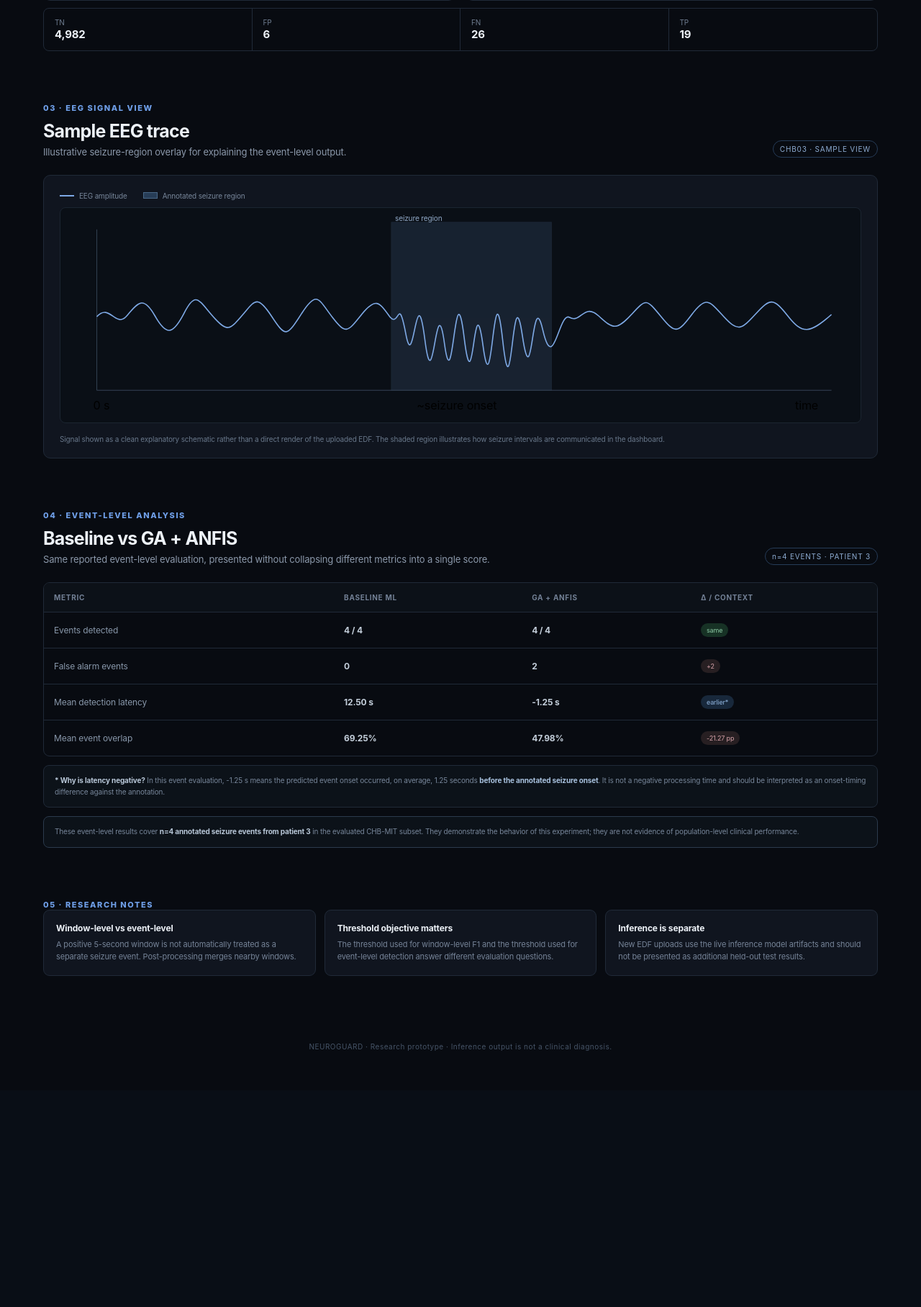
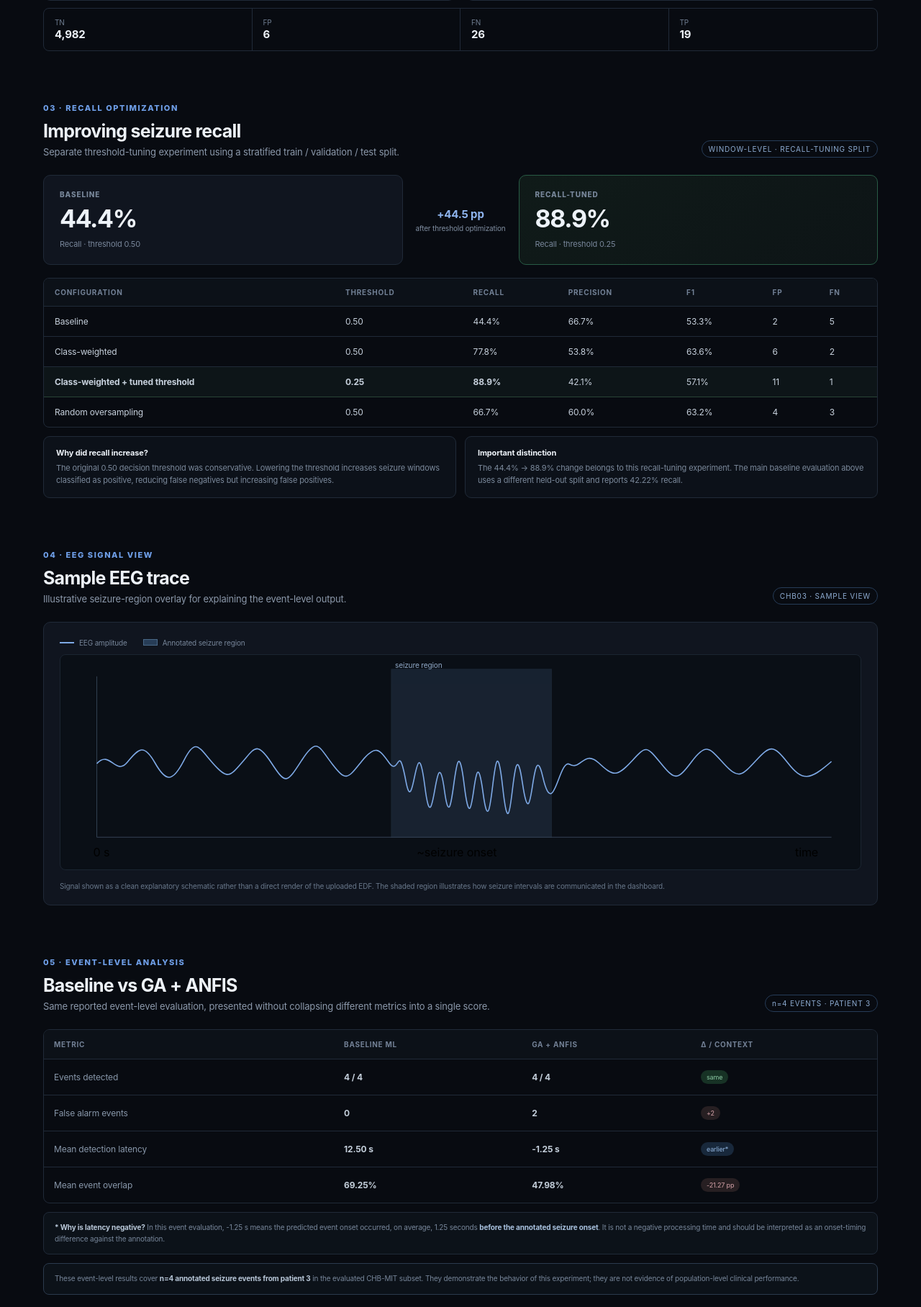
Before and after one commit to insufferable3/seizure-detection, a Flask app: page / in a window 1280 px wide. Shown: the part 2099-3915 px from the top of the page at 72% size. Before the commit the page ends 3559 px from the top, so only its background shows below. Run offline with Flask 3, Linux system fonts and the light colour scheme.

Commit message:
recall adD

```diff
--- a/static/style.css
+++ b/static/style.css
@@ -24,6 +24,10 @@
 .priority-metrics .primary-metric strong{font-size:32px}
 .priority-metrics .primary-metric em,.subhead{display:block;color:#68778a;font-size:10px;font-style:normal;margin-top:5px}
 .subdued-metric{opacity:.8}
+
+/* Recall optimization experiment */
+.recall-section{padding-top:64px}.recall-summary{display:grid;grid-template-columns:1fr auto 1fr;align-items:center;gap:18px;margin:4px 0 18px}.recall-stat{background:var(--surface);border:1px solid var(--border);border-radius:10px;padding:20px 22px}.recall-stat.tuned{border-color:#285b45;background:linear-gradient(145deg,#101b19,#0d1416)}.recall-stat span{display:block;color:#78879a;font-size:10px;text-transform:uppercase;letter-spacing:.09em;font-weight:800}.recall-stat strong{display:block;font-size:34px;letter-spacing:-.04em;margin:7px 0 3px}.recall-stat small{color:#78869a;font-size:11px}.recall-transition{text-align:center;color:#7f8da0;min-width:125px}.recall-transition b{display:block;color:#8fb5ef;font-size:15px}.recall-transition span{display:block;font-size:10px;margin-top:4px}.recall-highlight{background:rgba(78,137,105,.08)}.recall-highlight td{border-bottom-color:#294437}.recall-explanation{display:grid;grid-template-columns:1fr 1fr;gap:12px;margin-top:12px}.recall-explanation div{background:var(--surface2);border:1px solid var(--border);border-radius:9px;padding:15px 17px}.recall-explanation strong{display:block;font-size:11px;margin-bottom:6px}.recall-explanation span{display:block;color:#7b899b;font-size:11px;line-height:1.55}
+@media(max-width:700px){.recall-summary{grid-template-columns:1fr}.recall-transition{padding:2px}.recall-explanation{grid-template-columns:1fr}}
 .visual-grid{display:grid;grid-template-columns:1fr 1fr;gap:14px;margin-top:14px}
 .visual-card{min-height:340px}
 .chart-box{height:230px;background:#0a0f16;border:1px solid #1b2531;border-radius:8px;padding:7px}
--- a/templates/dashboard.html
+++ b/templates/dashboard.html
@@ -153,7 +153,35 @@
   </section>
 
   <section class="section">
-    <div class="section-kicker">03 · EEG SIGNAL VIEW</div>
+    <div class="section-kicker">03 · RECALL OPTIMIZATION</div>
+    <div class="section-title-row">
+      <div><h2>Improving seizure recall</h2><p>Separate threshold-tuning experiment using a stratified train / validation / test split.</p></div>
+      <span class="tag">WINDOW-LEVEL · RECALL-TUNING SPLIT</span>
+    </div>
+    <div class="recall-summary">
+      <div class="recall-stat"><span>Baseline</span><strong>44.4%</strong><small>Recall · threshold 0.50</small></div>
+      <div class="recall-transition"><b>+44.5 pp</b><span>after threshold optimization</span></div>
+      <div class="recall-stat tuned"><span>Recall-tuned</span><strong>88.9%</strong><small>Recall · threshold 0.25</small></div>
+    </div>
+    <div class="table-wrap recall-table">
+      <table>
+        <thead><tr><th>Configuration</th><th>Threshold</th><th>Recall</th><th>Precision</th><th>F1</th><th>FP</th><th>FN</th></tr></thead>
+        <tbody>
+          <tr><td>Baseline</td><td>0.50</td><td>44.4%</td><td>66.7%</td><td>53.3%</td><td>2</td><td>5</td></tr>
+          <tr><td>Class-weighted</td><td>0.50</td><td>77.8%</td><td>53.8%</td><td>63.6%</td><td>6</td><td>2</td></tr>
+          <tr class="recall-highlight"><td><strong>Class-weighted + tuned threshold</strong></td><td><strong>0.25</strong></td><td><strong>88.9%</strong></td><td>42.1%</td><td>57.1%</td><td>11</td><td>1</td></tr>
+          <tr><td>Random oversampling</td><td>0.50</td><td>66.7%</td><td>60.0%</td><td>63.2%</td><td>4</td><td>3</td></tr>
+        </tbody>
+      </table>
+    </div>
+    <div class="recall-explanation">
+      <div><strong>Why did recall increase?</strong><span>The original 0.50 decision threshold was conservative. Lowering the threshold increases seizure windows classified as positive, reducing false negatives but increasing false positives.</span></div>
+      <div><strong>Important distinction</strong><span>The 44.4% → 88.9% change belongs to this recall-tuning experiment. The main baseline evaluation above uses a different held-out split and reports 42.22% recall.</span></div>
+    </div>
+  </section>
+
+  <section class="section">
+    <div class="section-kicker">04 · EEG SIGNAL VIEW</div>
     <div class="section-title-row">
       <div><h2>Sample EEG trace</h2><p>Illustrative seizure-region overlay for explaining the event-level output.</p></div>
       <span class="tag">CHB03 · SAMPLE VIEW</span>
@@ -175,7 +203,7 @@
   </section>
 
   <section class="section">
-    <div class="section-kicker">04 · EVENT-LEVEL ANALYSIS</div>
+    <div class="section-kicker">05 · EVENT-LEVEL ANALYSIS</div>
     <div class="section-title-row">
       <div><h2>Baseline vs GA + ANFIS</h2><p>Same reported event-level evaluation, presented without collapsing different metrics into a single score.</p></div>
       <span class="tag">n=4 EVENTS · PATIENT 3</span>
@@ -196,7 +224,7 @@
   </section>
 
   <section class="section compact">
-    <div class="section-kicker">05 · RESEARCH NOTES</div>
+    <div class="section-kicker">06 · RESEARCH NOTES</div>
     <div class="notes">
       <div><b>Window-level vs event-level</b><span>A positive 5-second window is not automatically treated as a separate seizure event. Post-processing merges nearby windows.</span></div>
       <div><b>Threshold objective matters</b><span>The threshold used for window-level F1 and the threshold used for event-level detection answer different evaluation questions.</span></div>
```
